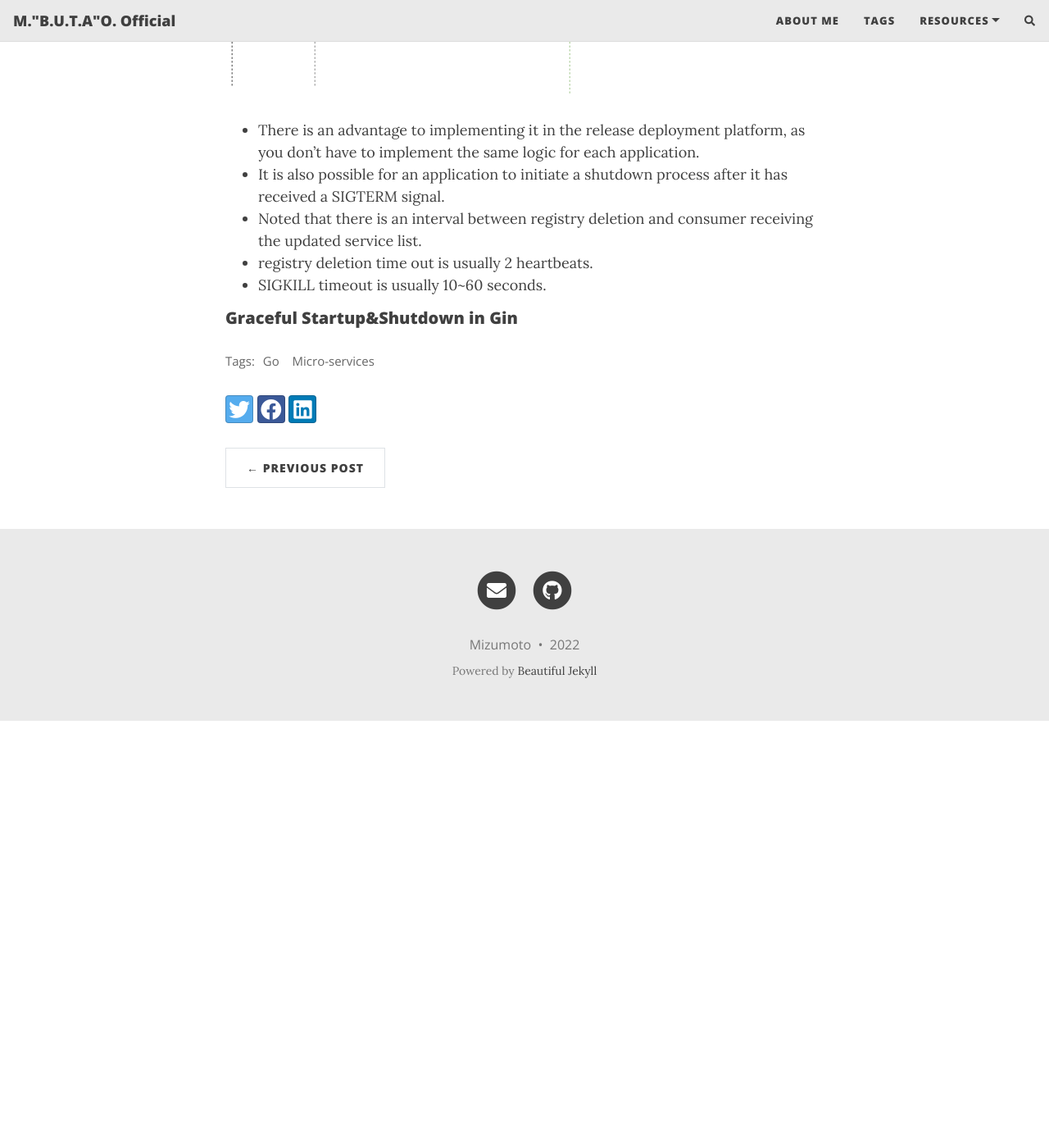
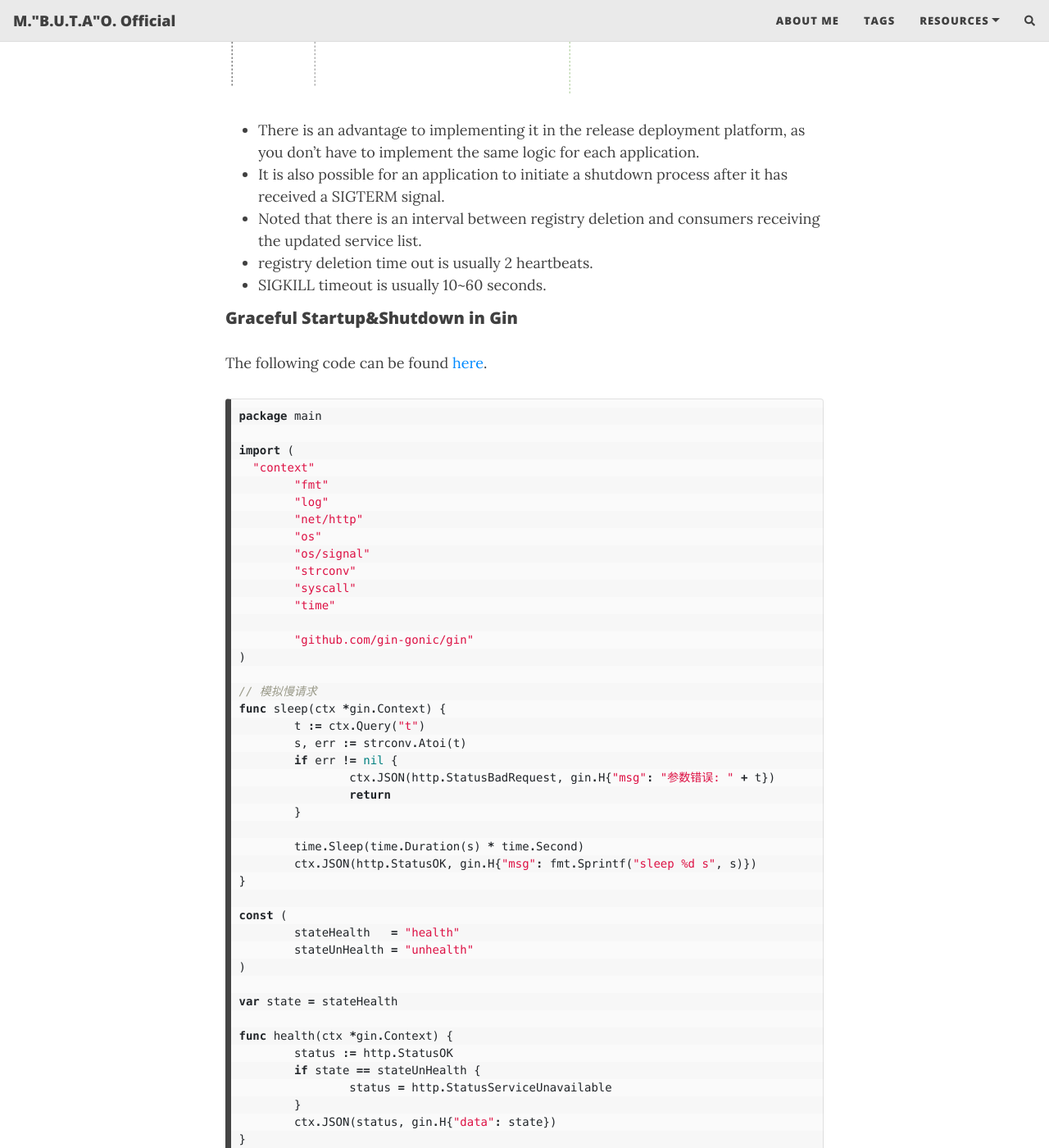
Before and after one commit to mizumoto-cn/mizumoto-cn.github.io, a Jekyll site: the page built from _posts/2022-07-07-Micro-Service_Foreword-2.md, in a window 1280 px wide and 1400 px high, scrolled down 2650 px. Shown: the whole window at 82% size. Built offline with Jekyll 4.4.1, drawn with Linux system fonts in a browser that asks for light colours; nearby versions of some CDN libraries; comment, search, counter and statistics services are not loaded; before the commit the page ends 3529 px from its top, so only the background shows below that; some of the changed text lies outside the part shown.

Commit message:
wsl2 get fvvvvvvcked

````diff
--- a/_posts/2022-07-07-Micro-Service_Foreword-2.md
+++ b/_posts/2022-07-07-Micro-Service_Foreword-2.md
@@ -32,7 +32,7 @@
 
 ##### Graceful Startup
 
-![img](/assets/img/micro-service-column/GracefulStart.svg)
+![img](../assets/img/micro-service-column/GracefulStart.svg)
 
 - The service provider starts, and the Kubernetes startup script will check the health status of the service with a certain interval.
 - Once the health status is healthy, the service registration script registers the service with the registry (rpc://ip:port).
@@ -42,12 +42,141 @@
 
 ##### Graceful Shutdown
 
-![img](/assets/img/micro-service-column/GracefulShutdown.svg)
+![img](../assets/img/micro-service-column/GracefulShutdown.svg)
 
 - There is an advantage to implementing it in the release deployment platform, as you don't have to implement the same logic for each application.
 - It is also possible for an application to initiate a shutdown process after it has received a SIGTERM signal.
-- Noted that there is an interval between registry deletion and consumer receiving the updated service list.
+- Noted that there is an interval between registry deletion and consumers receiving the updated service list.
 - registry deletion time out is usually 2 heartbeats.
 - SIGKILL timeout is usually 10~60 seconds.
 
 ##### Graceful Startup&Shutdown in Gin
+
+<!-- markdownlint-disable MD010 MD033 -->
+
+The following code can be found [here](./gin-graceful/).
+
+```golang
+package main
+
+import (
+  "context"
+	"fmt"
+	"log"
+	"net/http"
+	"os"
+	"os/signal"
+	"strconv"
+	"syscall"
+	"time"
+
+	"github.com/gin-gonic/gin"
+)
+
+// 模拟慢请求
+func sleep(ctx *gin.Context) {
+	t := ctx.Query("t")
+	s, err := strconv.Atoi(t)
+	if err != nil {
+		ctx.JSON(http.StatusBadRequest, gin.H{"msg": "参数错误: " + t})
+		return
+	}
+
+	time.Sleep(time.Duration(s) * time.Second)
+	ctx.JSON(http.StatusOK, gin.H{"msg": fmt.Sprintf("sleep %d s", s)})
+}
+
+const (
+	stateHealth   = "health"
+	stateUnHealth = "unhealth"
+)
+
+var state = stateHealth
+
+func health(ctx *gin.Context) {
+	status := http.StatusOK
+	if state == stateUnHealth {
+		status = http.StatusServiceUnavailable
+	}
+	ctx.JSON(status, gin.H{"data": state})
+}
+
+func main() {
+	e := gin.Default()
+	e.GET("/health", health)
+	e.GET("/sleep", sleep)
+
+	server := &http.Server{
+		Addr:    ":8080",
+		Handler: e,
+	}
+
+	go func() {
+		if err := server.ListenAndServe(); err != nil && err != http.ErrServerClosed {
+			log.Fatalf("server run err: %+v", err)
+		}
+	}()
+
+	// 用于捕获退出信号
+	quit := make(chan os.Signal)
+
+	// kill (no param) default send syscall.SIGTERM
+	// kill -2 is syscall.SIGINT
+	// kill -9 is syscall.SIGKILL but can't be catch, so don't need add it
+	signal.Notify(quit, syscall.SIGINT, syscall.SIGTERM)
+	<-quit
+	log.Println("Shutting down server...")
+
+	// 捕获到退出信号之后将健康检查状态设置为 unhealth
+	state = stateUnHealth
+	log.Println("Shutting down state: ", state)
+
+	// 设置超时时间，两个心跳周期，假设一次心跳 3s
+	ctx, cancel := context.WithTimeout(context.Background(), 6*time.Second)
+	defer cancel()
+
+	// Shutdown 接口，如果没有新的连接了就会释放，传入超时 context
+	// 调用这个接口会关闭服务，但是不会中断活动连接
+	// 首先会将端口监听移除
+	// 然后会关闭所有的空闲连接
+	// 然后等待活动的连接变为空闲后关闭
+	// 如果等待时间超过了传入的 context 的超时时间，就会强制退出
+	// 调用这个接口 server 监听端口会返回 ErrServerClosed 错误
+	// 注意，这个接口不会关闭和等待websocket这种被劫持的链接，如果做一些处理。可以使用 RegisterOnShutdown 注册一些清理的方法
+	if err := server.Shutdown(ctx); err != nil {
+		log.Fatal("Server forced to shutdown:", err)
+	}
+
+	log.Println("Server exiting")
+}
+```
+
+<!-- add shade for the next section
+<style>
+.shade {
+  background-color: #f5f5f5;
+  padding: 10px;
+}
+</style>
+<p class="shade">
+  <a href="sdaadsa">sdaadsa</a>
+</p>
+-->
+
+##### Service Discovery in Microservices
+
+![img](../assets/img/micro-service-column/ServiceDiscovery.png)
+
+###### client-side service discovery
+
+- Client-side microservice discovery connects directly and takes one step less than the server-side service discovery.
+-Consumers require specific service-discovering clients and discovery logic built inside.
+  + Load balancing logic can be decoupled by throwing it into the `sidecar` container.
+
+![sidecar](../assets/img/micro-service-column/SidecarMesh.png)
+
+<p class="shade">
+
+> The Sidecar app is not necessarily part of the service itself, but only connected to it. It's like a sidecar motorbike, each with its own separate auxiliary part which starts or stops with the main application. Because the sidecar is actually a standalone service, we can do a lot of things on it, such as communicate between sidecars, or control the sidecar through a unified node, thus reaching Service Mesh.
+
+</p>
````
